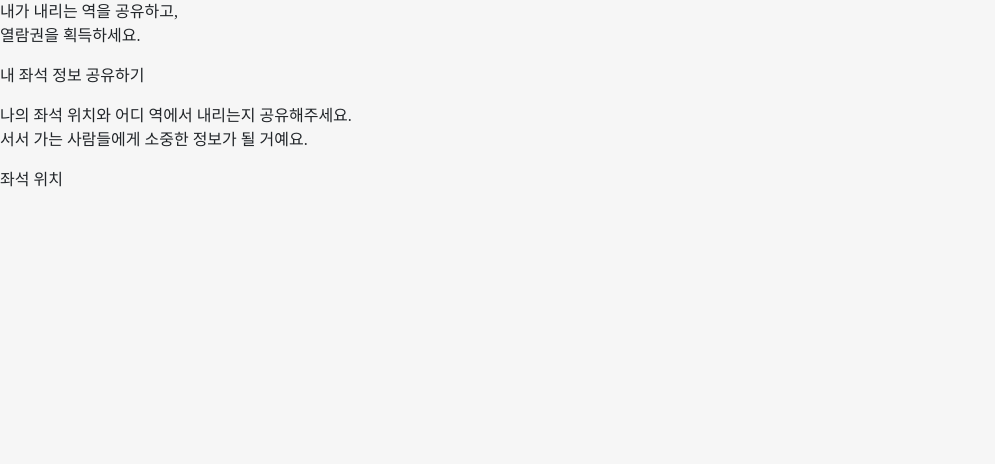
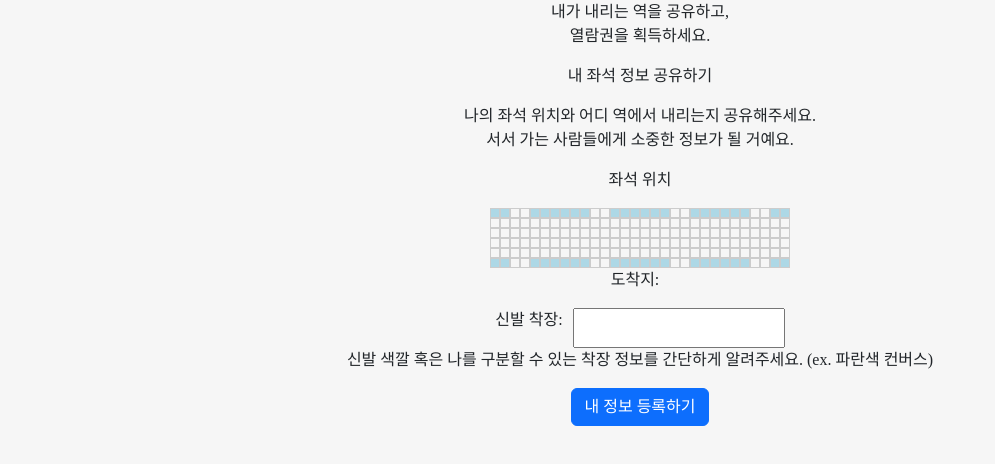
Before and after one commit to pda4Team7/pda_project, a React (Vite) app in the folder myapp/onmysubway/: page /seatInfo in a window 1280 px wide. Shown: the top 464 px of the page, without its empty margins (0-995 px from the left). Built offline with nearby package versions, Linux system fonts and the light colour scheme; a web font is replaced by a local one.

Commit message:
[feat] 좌석정보입력모달페이지 일부 기능 개선

```diff
--- a/myapp/onmysubway/src/components/seatInfo-page/SeatInfo.jsx
+++ b/myapp/onmysubway/src/components/seatInfo-page/SeatInfo.jsx
@@ -1,18 +1,134 @@
 import React, { useState } from "react";
+import { Button } from "react-bootstrap";
 import { useNavigate } from "react-router-dom";
+import "./seatInfo.css";
+import { fetchCreateSeatInfo } from "../../lib/apis/seatInfo";
 
 // 출발역, 도착역, 앉았는 지 아닌지 여부를 받아야 함
 const SeatInfo = () => {
   // 앉은 곳
-  const [seatPosition, setSeatPosition] = useState();
+  const [seatPosition, setSeatPosition] = useState(null);
 
   // 인상착의
   const [clothes, setClothes] = useState("");
+  const [errorMessage, setErrorMessage] = useState("");
 
   const navigate = useNavigate();
 
+  // 클릭 가능한 셀의 좌표 배열
+  const clickableSeats = [
+    { row: 0, col: 0 },
+    { row: 0, col: 1 },
+    { row: 0, col: 4 },
+    { row: 0, col: 5 },
+    { row: 0, col: 6 },
+    { row: 0, col: 7 },
+    { row: 0, col: 8 },
+    { row: 0, col: 9 },
+    { row: 0, col: 12 },
+    { row: 0, col: 13 },
+    { row: 0, col: 14 },
+    { row: 0, col: 15 },
+    { row: 0, col: 16 },
+    { row: 0, col: 17 },
+    { row: 0, col: 20 },
+    { row: 0, col: 21 },
+    { row: 0, col: 22 },
+    { row: 0, col: 23 },
+    { row: 0, col: 24 },
+    { row: 0, col: 25 },
+    { row: 0, col: 28 },
+    { row: 0, col: 29 },
+    { row: 5, col: 0 },
+    { row: 5, col: 1 },
+    { row: 5, col: 4 },
+    { row: 5, col: 5 },
+    { row: 5, col: 6 },
+    { row: 5, col: 7 },
+    { row: 5, col: 8 },
+    { row: 5, col: 9 },
+    { row: 5, col: 12 },
+    { row: 5, col: 13 },
+    { row: 5, col: 14 },
+    { row: 5, col: 15 },
+    { row: 5, col: 16 },
+    { row: 5, col: 17 },
+    { row: 5, col: 20 },
+    { row: 5, col: 21 },
+    { row: 5, col: 22 },
+    { row: 5, col: 23 },
+    { row: 5, col: 24 },
+    { row: 5, col: 25 },
+    { row: 5, col: 28 },
+    { row: 5, col: 29 },
+  ];
+
+  // 그리드 클릭 핸들러
+  const handleSeatClick = (row, col) => {
+    const isClickable = clickableSeats.some(
+      (seat) => seat.row === row && seat.col === col
+    );
+    if (isClickable) {
+      setSeatPosition({ row, col });
+    }
+  };
+
+  // 그리드 생성
+  const renderGrid = () => {
+    const rows = 6;
+    const cols = 30;
+    const grid = [];
+
+    for (let row = 0; row < rows; row++) {
+      const rowCells = [];
+      for (let col = 0; col < cols; col++) {
+        const isSelected =
+          seatPosition?.row === row && seatPosition?.col === col;
+        const isClickable = clickableSeats.some(
+          (seat) => seat.row === row && seat.col === col
+        );
+        rowCells.push(
+          <div
+            key={`${row}-${col}`}
+            className={`seat ${isClickable ? "clickable" : ""} ${
+              isSelected ? "selected" : ""
+            }`}
+            onClick={() => handleSeatClick(row, col)}
+          ></div>
+        );
+      }
+      grid.push(
+        <div key={row} className="seat-row">
+          {rowCells}
+        </div>
+      );
+    }
+    return grid;
+  };
+
+  const handleSeatInfoRegisterClick = () => {
+    const data = {
+      // user: ,
+      // startSt: ,
+      // endSt: ,
+      // compartment: ,
+      // isSeated: ,
+      clothes: clothes,
+      seatNum: seatPosition,
+    };
+
+    fetchCreateSeatInfo(data)
+      .then(() => {
+        navigate("complete");
+      })
+      .catch((error) => {
+        setErrorMessage("좌석 정보 등록에 실패했습니다. 다시 시도해 주세요.");
+        console.error(error);
+      });
+  };
+
   return (
-    <div>
+    <div className="seatInfo">
       {/* 출발역 > 도착역 */}
       <div></div>
 
@@ -37,8 +153,37 @@ const SeatInfo = () => {
         </div>
         <div>
           <p>좌석 위치</p>
-          <div>{/* 표 */}</div>
+
+          {/* 여기서 좌석 데이터를 받을 수 있어야 할듯 */}
+          <div className="seat-grid">{renderGrid()}</div>
         </div>
+
+        {/* 도착지 */}
+        <div>
+          <p className="textContent">
+            <a>도착지: </a>
+            <a>{}</a>
+          </p>
+        </div>
+
+        {/* 인상착의 */}
+        <div className="textContent">
+          <p>신발 착장: </p>
+          <input
+            type="text"
+            value={clothes}
+            onChange={(e) => setClothes(e.target.value)}
+          />
+        </div>
+
+        {/* 예시 문구 */}
+        <p>
+          신발 색깔 혹은 나를 구분할 수 있는 착장 정보를 간단하게 알려주세요.
+          (ex. 파란색 컨버스)
+        </p>
+
+        {/* 등록 버튼 */}
+        <Button onClick={handleSeatInfoRegisterClick}>내 정보 등록하기</Button>
       </div>
     </div>
   );
--- a/myapp/onmysubway/src/components/seatInfo-page/seatInfo.css
+++ b/myapp/onmysubway/src/components/seatInfo-page/seatInfo.css
@@ -0,0 +1,43 @@
+.seatInfo > div {
+  display: flex;
+  flex-direction: column;
+  align-items: center;
+  justify-content: center;
+  text-align: center;
+}
+
+.textContent {
+  display: flex;
+  flex-direction: row;
+  justify-content: left;
+  gap: 10px;
+}
+
+/* SeatInfo.css */
+.seat-grid {
+  display: flex;
+  flex-direction: column;
+}
+
+.seat-row {
+  display: flex;
+}
+
+.seat {
+  width: 10px; /* 필요에 따라 크기 조절 */
+  height: 10px; /* 필요에 따라 크기 조절 */
+  border: 1px solid #ccc;
+  cursor: pointer;
+}
+
+.seat.clickable {
+  background-color: lightblue; /* 클릭 가능한 셀의 기본 배경색 */
+}
+
+.seat.selected {
+  background-color: red;
+  width: 10px; /* 필요에 따라 크기 조절 */
+  height: 10px; /* 필요에 따라 크기 조절 */
+  padding: 0;
+  border-radius: 0;
+}
--- /dev/null
+++ b/myapp/onmysubway/src/lib/apis/seatInfo.js
@@ -0,0 +1,44 @@
+import axios from "axios";
+
+const BASE_URL = "http://localhost:3000/api/seatInfo";
+
+const service = axios.create({
+  baseURL: BASE_URL,
+});
+
+// 전체 SeatInfo 정보 조회
+export async function fetchSeatInfoAllList() {
+  const resp = await service.get("/");
+  return resp.data;
+}
+
+// 좌석 정보 추가
+// 추가가 성공하면 자동적으로 열람권 + 1이 되도록 서버에서 설정해 놓았음!
+export async function fetchCreateSeatInfo({
+  user,
+  startSt,
+  endSt,
+  compartment,
+  isSeated,
+  clothes,
+  seatNum,
+  trainNum,
+}) {
+  const resp = await service.post("/", {
+    user: user,
+    startSt: startSt,
+    endSt: endSt,
+    compartment: compartment,
+    isSeated: isSeated,
+    clothes: clothes,
+    seatNum: seatNum,
+  });
+
+  return resp.data;
+}
+
+// 좌석 리스트 정보 조회
+export async function fetchSeatInfoList() {
+  const resp = await service.get("/seatList");
+  return resp.data;
+}
```
Also changed, not shown: myapp/onmysubway/src/main-router.jsx (+17 -14 lines).
